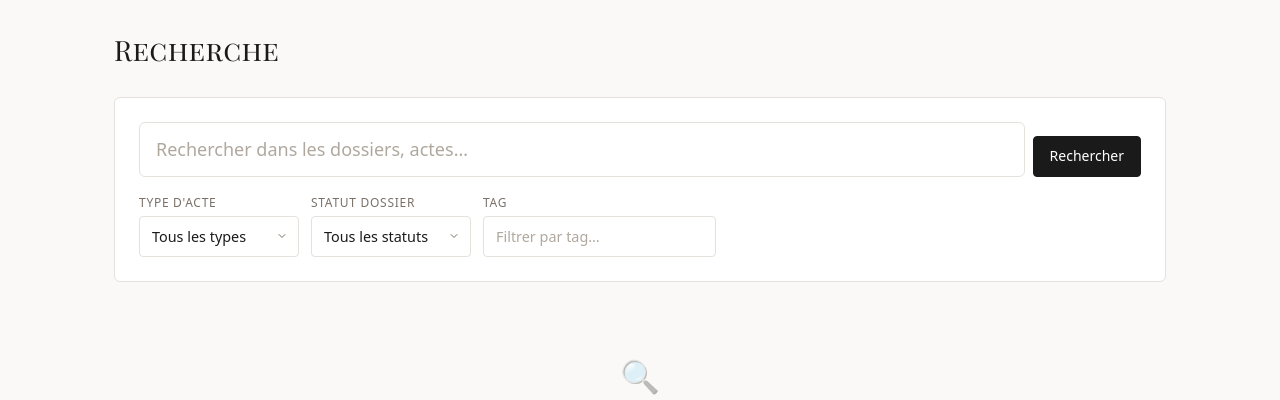
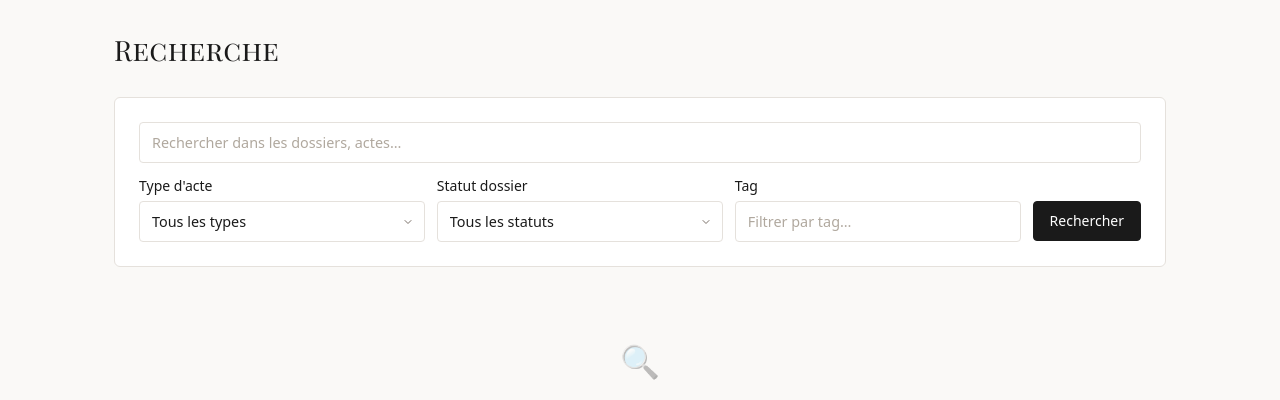
Before and after one commit to ricboro/cabinet-juridique, a FastAPI app: template app/templates/pages/search.html in a window 1280 px wide. Shown: the part 70-470 px from the top of the page. Run offline with FastAPI, Linux system fonts and the light colour scheme; the template is opened without the code that fills it, so the values that code supplies are empty; some libraries are stand-ins or nearby versions; some web fonts are replaced.

Commit message:
feat: layout recherche — barre pleine largeur + filtres/bouton sur même ligne

```diff
--- a/app/templates/pages/search.html
+++ b/app/templates/pages/search.html
@@ -9,8 +9,8 @@
   {# ── Barre de recherche principale ── #}
   <div class="card" style="margin-bottom: 20px;">
     <form method="get" action="{{ url_for('search_page') }}" id="search-form">
-      <div class="form-group search-main-bar" style="margin-bottom: 16px; display: flex; gap: 8px; align-items: flex-end;">
-        <div style="flex: 1;">
+      {# ── Barre principale pleine largeur ── #}
+      <div class="form-group" style="margin-bottom: 12px;">
         <label for="search-q" class="sr-only">Recherche</label>
         <input
           type="text"
@@ -19,6 +19,7 @@
           value="{{ q | default('') }}"
           placeholder="Rechercher dans les dossiers, actes…"
           autocomplete="off"
+          style="width: 100%;"
           hx-get="{{ url_for('search_htmx') }}"
           hx-trigger="keyup[value.length>=3] delay:300ms"
           hx-target="#search-results-container"
@@ -26,12 +27,10 @@
           hx-include="#search-form"
         >
       </div>
-        <button type="submit" class="btn btn-primary">Rechercher</button>
-      </div>
 
-      {# ── Filtres secondaires ── #}
-      <div class="filters-bar" style="padding: 0; border: none; background: none; margin-bottom: 0;">
-        <div class="form-group">
+      {# ── Filtres + bouton sur la même ligne ── #}
+      <div style="display: flex; gap: 12px; align-items: flex-end; flex-wrap: wrap;">
+        <div class="form-group" style="margin-bottom: 0; flex: 1; min-width: 140px;">
           <label for="type_acte_id">Type d'acte</label>
           <select name="type_acte_id" id="type_acte_id"
                   hx-get="{{ url_for('search_htmx') }}"
@@ -46,7 +45,7 @@
             {% endfor %}
           </select>
         </div>
-        <div class="form-group">
+        <div class="form-group" style="margin-bottom: 0; flex: 1; min-width: 140px;">
           <label for="statut-filter">Statut dossier</label>
           <select name="statut" id="statut-filter"
                   hx-get="{{ url_for('search_htmx') }}"
@@ -59,7 +58,7 @@
             <option value="suspendu" {% if filters.statut == 'suspendu' %}selected{% endif %}>Suspendu</option>
           </select>
         </div>
-        <div class="form-group">
+        <div class="form-group" style="margin-bottom: 0; flex: 1; min-width: 140px;">
           <label for="tag-filter">Tag</label>
           <input
             type="text"
@@ -73,11 +72,12 @@
             hx-include="#search-form"
           >
         </div>
+        <div style="display: flex; gap: 8px; align-items: center; padding-bottom: 1px;">
           {% if q or filters.type_acte_id or filters.statut or filters.tag %}
-          <div class="form-group" style="align-self: flex-end;">
             <a href="{{ url_for('search_page') }}" class="btn btn-sm">Réinitialiser</a>
+          {% endif %}
+          <button type="submit" class="btn btn-primary">Rechercher</button>
         </div>
-        {% endif %}
       </div>
     </form>
   </div>
```
Lines whose indentation alone changed are shown as unchanged.
